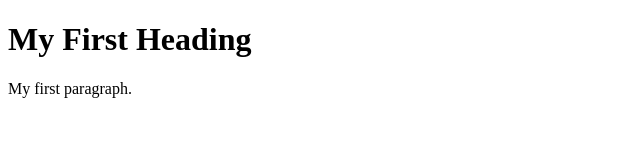
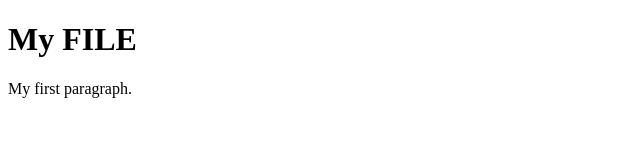
Before and after one commit to ElysiumCBE/DevOps, a plain HTML site: page index.html in a window 1280 px wide. Shown: the whole page, without its empty margins (0-640 px from the left). Drawn offline with Linux system fonts and the light colour scheme.

Commit message:
Update index.html

```diff
--- a/index.html
+++ b/index.html
@@ -2,7 +2,7 @@
 <html>
 <body>
 
-<h1>My First Heading</h1>
+<h1>My FILE</h1>
 <p>My first paragraph.</p>
 
 </body>
```
